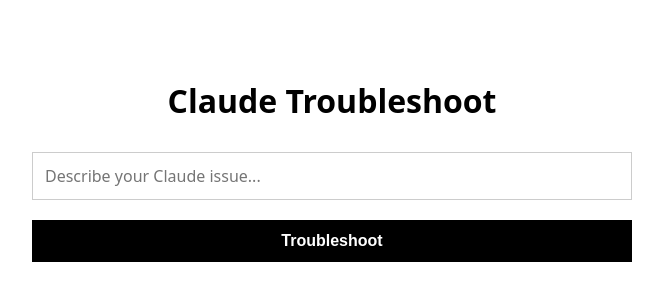
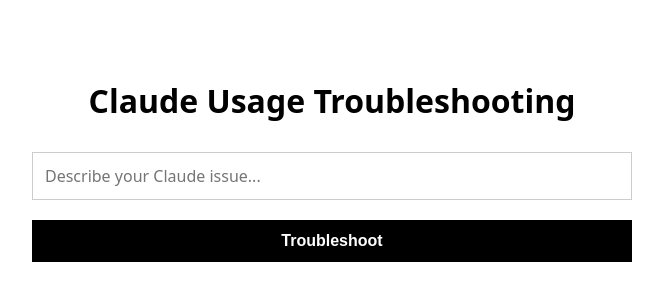
Before and after one commit to shonkaearn-lab/ClaudeTroubleshoot, a Next.js app: page / in a window 1280 px wide. Shown: the part 260-560 px from the top of the page, without its empty margins (308-971 px from the left). Built offline with nearby package versions, Linux system fonts and the light colour scheme.

Commit message:
update: rename to Claude Usage Troubleshooting

```diff
--- a/app/page.tsx
+++ b/app/page.tsx
@@ -143,7 +143,7 @@
     >
       <div style={{ maxWidth: '600px', width: '100%' }}>
         <h1 style={{ textAlign: 'center', marginBottom: '30px', fontSize: '32px', fontWeight: '600' }}>
-          Claude Troubleshoot
+          Claude Usage Troubleshooting
         </h1>
 
         <div style={{ marginBottom: '20px' }}>
```
